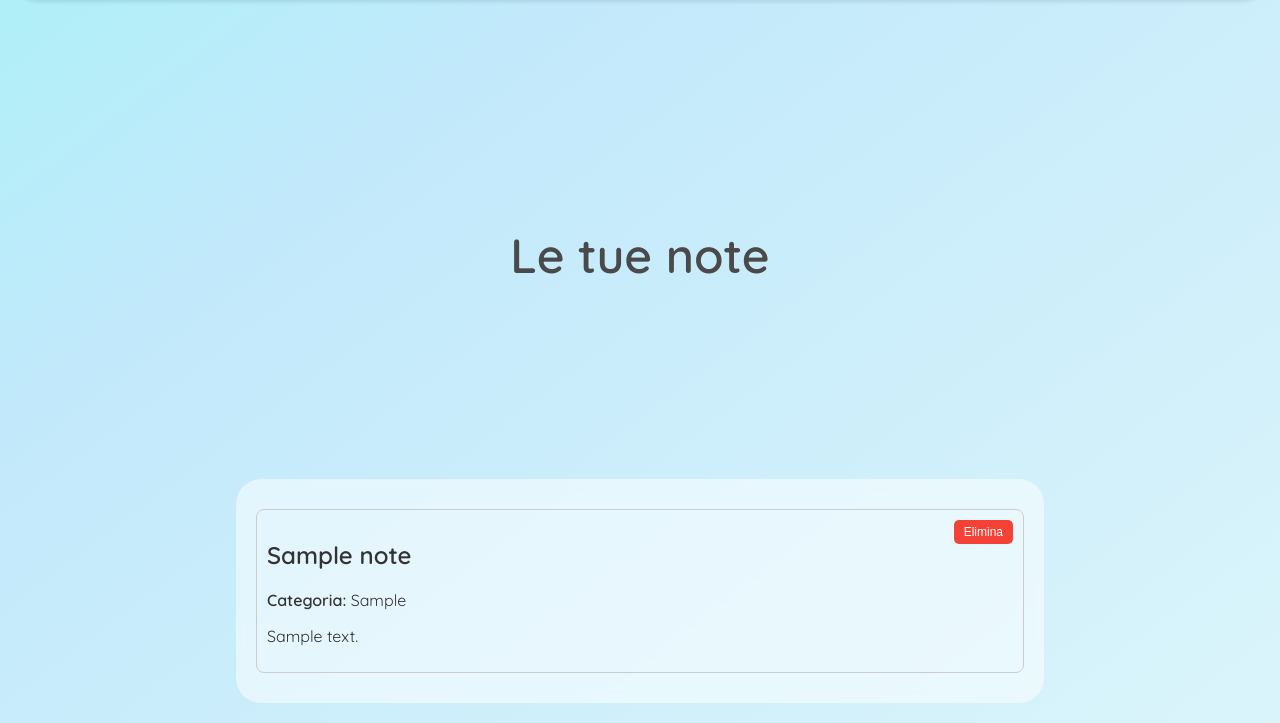
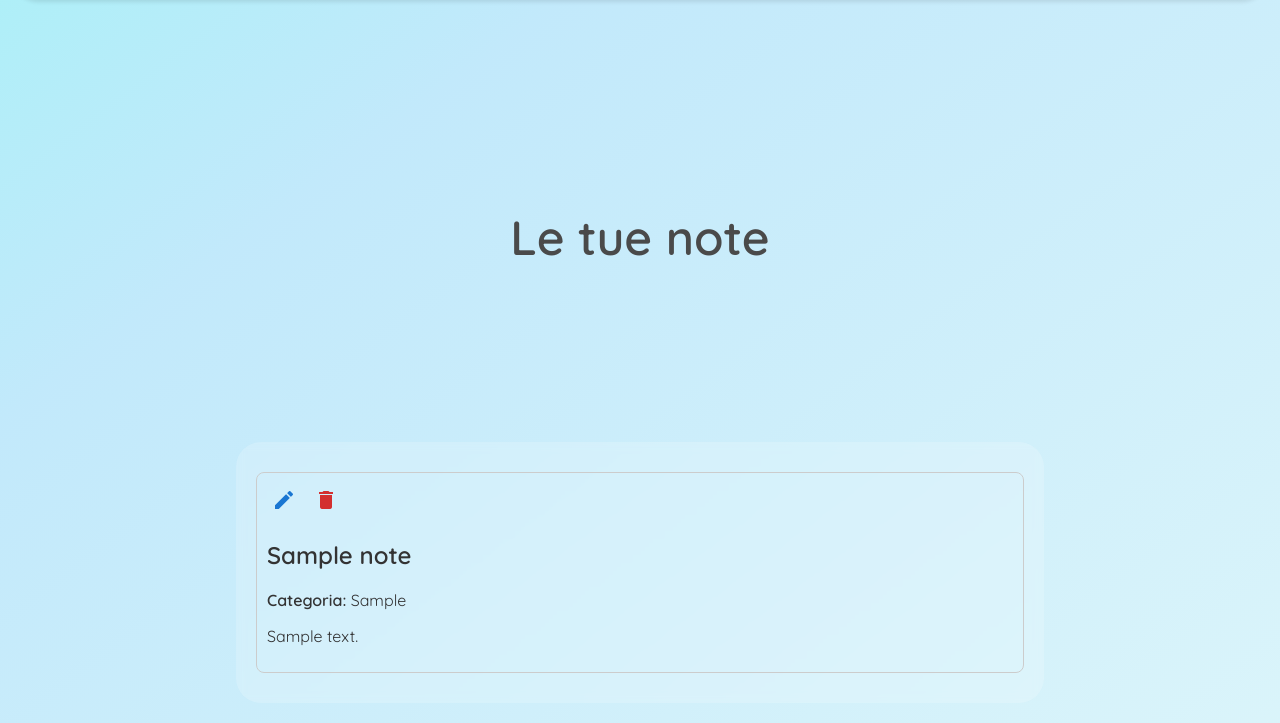
Before and after one commit to simlu2000/segno, a PHP site: page /notes.php in a window 1280 px wide. Shown: the part 77-800 px from the top of the page. Run offline with PHP 8.4, Linux system fonts and the light colour scheme; the visitor is signed in with stand-in values (Sample User, id 1); tables that the repository leaves empty or names only in its code hold one stand-in row (values such as "Sample post").

Commit message:
icons
icons

```diff
--- a/public/index.php
+++ b/public/index.php
@@ -7,6 +7,7 @@ session_start();
 <head>
     <meta charset="UTF-8">
     <meta name="viewport" content="width=device-width, initial-scale=1.0">
+    <link href="https://fonts.googleapis.com/icon?family=Material+Icons" rel="stylesheet">
     <title>Segno - App Note</title>
     <style>
         body {
--- a/public/notes.php
+++ b/public/notes.php
@@ -74,7 +74,7 @@ session_start();
         }
 
         .btn-action {
-            background-color:rgb(41, 219, 198);
+            background-color: rgb(41, 219, 198);
             width: 200px;
             border: none;
             color: white;
@@ -131,7 +131,7 @@ session_start();
 
         .cat-dialog-content button,
         .note-dialog-content button {
-            background-color:rgb(41, 219, 198);
+            background-color: rgb(41, 219, 198);
             border: none;
             color: white;
             padding: 10px 20px;
@@ -192,7 +192,7 @@ session_start();
             min-width: 60%;
             margin: 20px auto;
             padding: 20px;
-            background-color: rgba(255, 255, 255, 0.5);
+            background-color: rgba(255, 255, 255, 0.18);
             backdrop-filter: blur(5px);
             border-radius: 25px;
             overflow: auto;
@@ -213,19 +213,20 @@ session_start();
             width: 100%;
         }
 
-        .delete {
-            background-color: #f44336;
-            color: white;
+        button.edit,
+        button.delete {
+            background: none;
             border: none;
-            padding: 5px 10px;
-            text-align: center;
-            text-decoration: none;
-            display: inline-block;
-            font-size: 12px;
-            margin: 0;
             cursor: pointer;
-            border-radius: 5px;
-            float: right;
+            padding: 5px;
+        }
+
+        button.edit .material-icons {
+            color: #1976d2;
+        }
+
+        button.delete .material-icons {
+            color: #d32f2f;
         }
 
         /* Media query per schermi grandi */
--- a/public/printNotes.php
+++ b/public/printNotes.php
@@ -23,7 +23,11 @@ if ($result->num_rows > 0) {
         while ($row = $result->fetch_assoc()) {
             echo "<div id='note_" . $row['id'] . "'>";
             echo "<div class='note' style='border: 1px solid #ccc; border-radius: 8px; padding: 10px; margin: 10px 0;'>";
-            echo "<button class='delete' onclick='deleteNote(" . $row['id'] . ")'>Elimina</button>";
+            echo "<button class='edit' onclick='editNote(" . $row['id'] . ")'>
+            <span class='material-icons'>edit</span></button>";
+            echo "<button class='delete' onclick='deleteNote(" . $row['id'] . ")'>
+            <span class='material-icons'>delete</span>
+          </button>";
             echo "<h2>" . htmlspecialchars($row['title'], ENT_QUOTES, 'UTF-8') . "</h2>";
             echo "<p><strong>Categoria:</strong> " . htmlspecialchars($row['category'], ENT_QUOTES, 'UTF-8') . "</p>";
             echo "<p>" . htmlspecialchars($row['body'], ENT_QUOTES, 'UTF-8') . "</p>";
@@ -47,7 +51,7 @@ if ($result->num_rows > 0) {
             xhr.open("POST", "deleteNote.php", true);
             xhr.setRequestHeader("Content-Type", "application/x-www-form-urlencoded");
 
-        xhr.onreadystatechange = function () {
+            xhr.onreadystatechange = function() {
                 if (xhr.readyState === 4 && xhr.status === 200) {
                     try {
                         const response = JSON.parse(xhr.responseText);
@@ -69,7 +73,6 @@ if ($result->num_rows > 0) {
             xhr.send("noteId=" + noteId);
         }
     }
-
 </script>
 
 <?php
```
Lines whose indentation alone changed are shown as unchanged.
